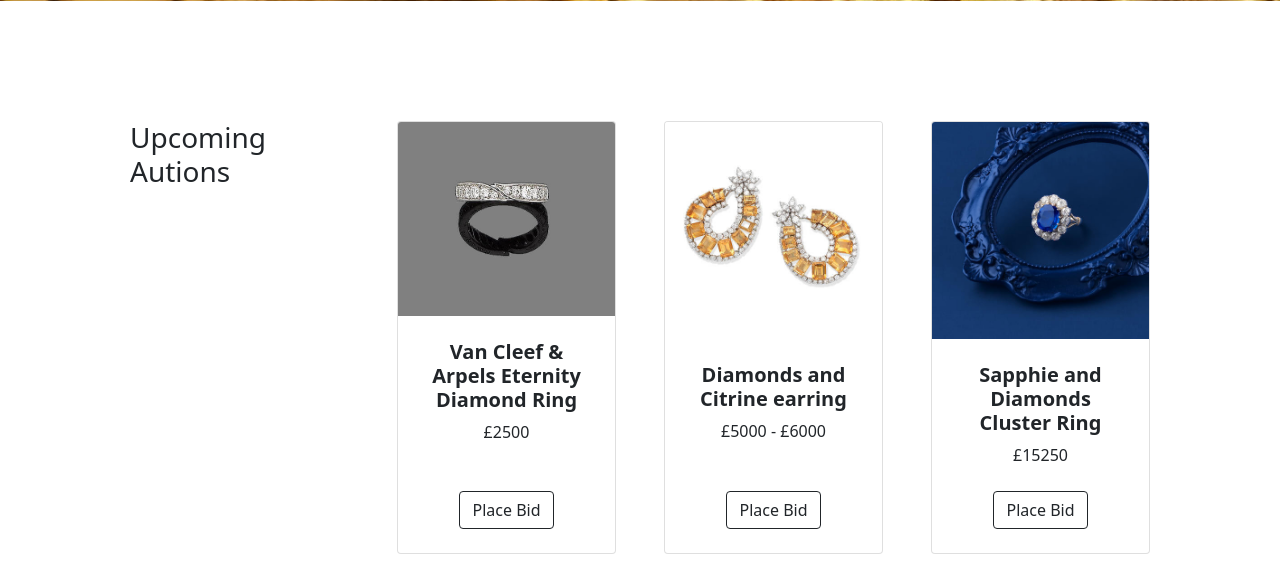
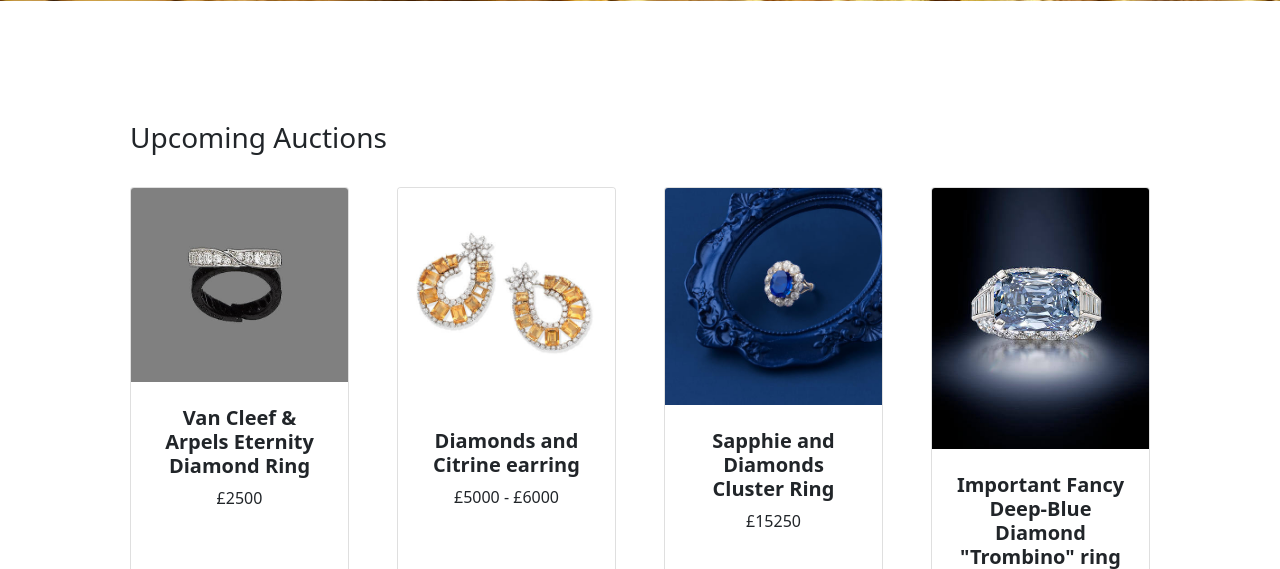
Before and after one commit to Gloria-21/weird_and_wonderful, a Flask app: page / in a window 1280 px wide. Shown: the part 530-1099 px from the top of the page. Run offline with Flask 2, Linux system fonts and the light colour scheme; some libraries are stand-ins or nearby versions.

Commit message:
Style upcoming auctions title

```diff
--- a/templates/index.html
+++ b/templates/index.html
@@ -2,8 +2,9 @@
 {% block content %}
 <section class="py-5">
     <div class="container px-4 px-lg-5 mt-5">
+        <div class="row"><span><h3>Upcoming Auctions</h3></span></div>
+        <br>
         <div class="row gx-4 gx-lg-5 row-cols-2 row-cols-md-3 row-cols-xl-4 justify-content-center">
-            <span><h3>Upcoming Autions</h3></span>
             <div class="col mb-5">
                 <div class="card h-100">
                     <!-- Product image-->
```
